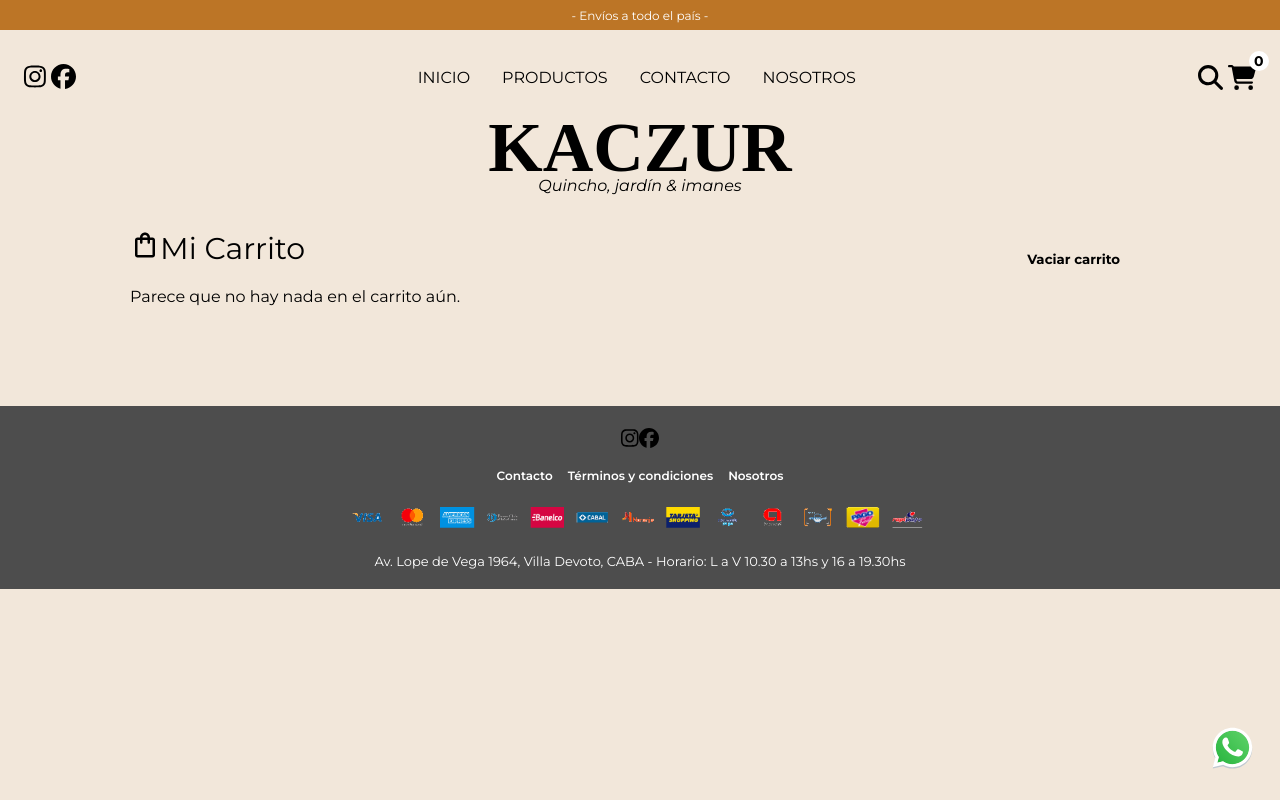
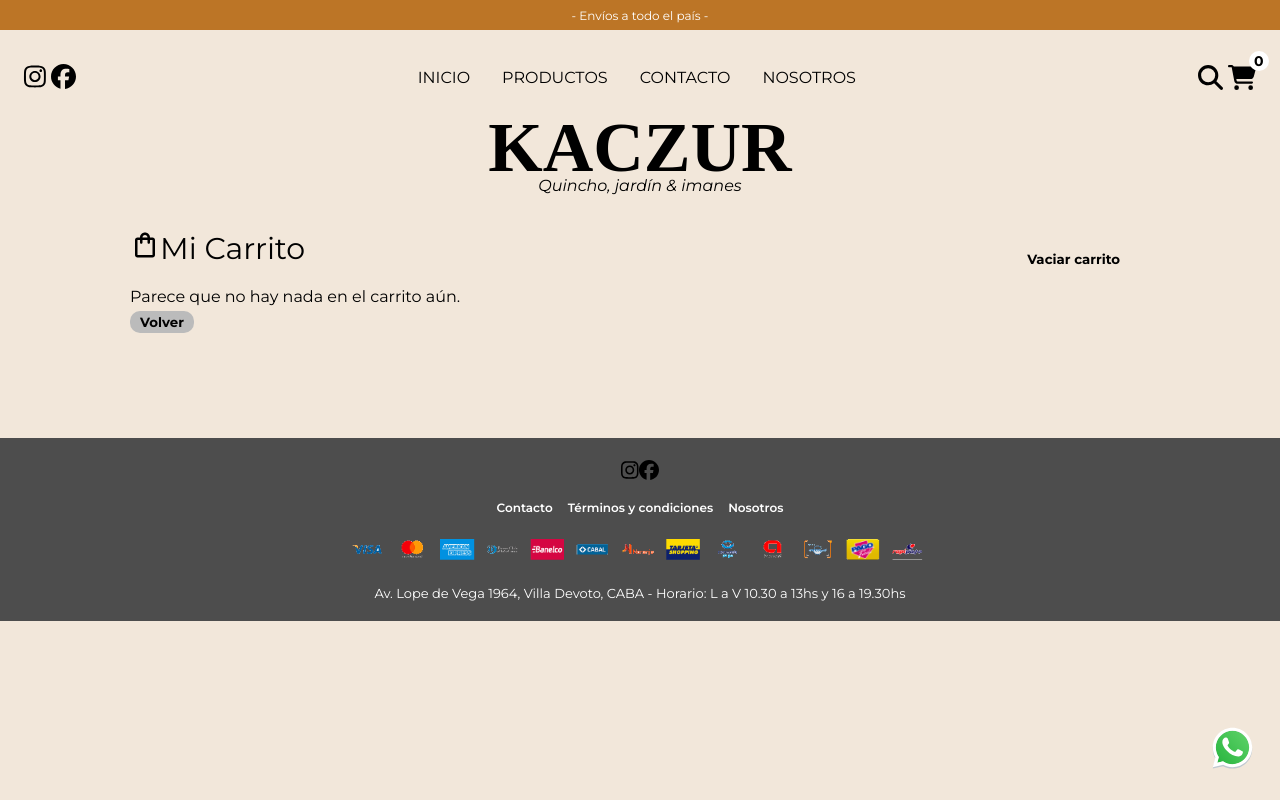
Before and after one commit to MartinaUrsa/PreEntrega2-Ursa, a React (Create React App) app: page /cart in a window 1280 px wide. Built offline with nearby package versions, Linux system fonts and the light colour scheme; a web font is replaced by a local one.

Commit message:
Corrección sincronización CartWidget e incorporación de deleteItem en Cart y CartPreview

```diff
--- a/src/App.js
+++ b/src/App.js
@@ -33,6 +33,7 @@ function App() {
                 <Route path="/productos/trampas-magneticas" element="Proximamente..." />
 
                 <Route path="/cart" element={<Cart />}/>
+                {/* <Route path="/cart/checkout" element={<Checkout />}/> */}
             </Route>
 
             <Route path="*" element={<Error404 />}/>
--- a/src/components/CartItemCard/CartItemCard.js
+++ b/src/components/CartItemCard/CartItemCard.js
@@ -2,17 +2,21 @@ import { useContext } from "react";
 import "./_CartItemCard.scss";
 import { CartContext } from "../Context/CartContext";
 
+import { MdClose } from "react-icons/md";
+import { Link } from "react-router-dom";
+
 
 const CartItemCard = () => {
 
-    const { carrito } = useContext(CartContext);
+    const { carrito, deleteItem } = useContext(CartContext);
 
 
     return (
         <div>
             {
-                    carrito.map((prod) => (
-                        <div className="info-preview">
+                carrito.map((prod) => (
+                    <Link to={`/productos/${prod.category}/${prod.id}`}>
+                        <div className="info-preview" key={prod.id}>
                             <img src={prod.pictureUrl}/>
                             <div key={prod.id} className="info-prod">
                                 <h3 className="title">{prod.title}</h3>
@@ -20,9 +24,12 @@ const CartItemCard = () => {
                                 <p>Cantidad: {prod.quantity}</p>
                                 <p>Precio total: ${prod.price * prod.quantity}</p>
                             </div>
+                            <MdClose onClick={() => deleteItem(prod)} className="delete-item-icon"/>
                         </div>
-                    ))
-                    }
+                    </Link>
+
+                ))
+            }
         </div>
     )
 }
--- a/src/components/CartItemCard/_CartItemCard.scss
+++ b/src/components/CartItemCard/_CartItemCard.scss
@@ -1,3 +1,6 @@
+
+a {
+    text-decoration: none;
 
     .info-preview {
         display: flex;
@@ -21,4 +24,10 @@
             }
         }
 
+        .delete-item-icon {
+            font-size: 25px;
+            cursor: pointer;
         }
+
+    }
+}
--- a/src/components/CartPreview/CartPreview.js
+++ b/src/components/CartPreview/CartPreview.js
@@ -34,7 +34,7 @@ const CartPreview = ({ toggleCartPreview }) => {
 
             <div className="cart-summary">
                 <div className="cart-total">Total carrito: ${precioTotal()}</div>
-                <TerminarCompra className="terminar-compra"/>
+                <TerminarCompra onClick={toggleCartPreview} className="terminar-compra"/>
                 <button className="vaciar-carrito" onClick={handleEmptyCart}>Vaciar carrito</button>
             </div>
         </div>
--- a/src/components/CartPreview/_CartPreview.scss
+++ b/src/components/CartPreview/_CartPreview.scss
@@ -46,7 +46,7 @@
 
         .cart-content {
             display: flex;
-            flex-direction: column;
+            // flex-direction: column;
         }
     }
 
--- a/src/components/Context/CartContext.js
+++ b/src/components/Context/CartContext.js
@@ -21,8 +21,15 @@ const CartContextProvider = ({children}) => {
         }
     }
 
+    const deleteItem = (prod) => {
+        setCarrito(
+            carrito.filter(a =>
+            a.id !== prod.id)
+        );
+    }
+
     const cartQuantity = () => {
-        return carrito.length;
+        return carrito.reduce((acc, prod) => acc + prod.quantity, 0);
     }
 
     const precioTotal = () => (
@@ -39,7 +46,8 @@ const CartContextProvider = ({children}) => {
             addToCart,
             cartQuantity,
             precioTotal,
-            emptyCart
+            emptyCart,
+            deleteItem
             } }>
             {children}
         </CartContext.Provider>
--- a/src/components/ItemCount/ItemCount.js
+++ b/src/components/ItemCount/ItemCount.js
@@ -1,10 +1,8 @@
 import './_ItemCount.scss';
 
 // ItemCount
-const ItemCount = ({quantity, handleClickResta, handleClickSuma, handleAddToCart}) => {
+const ItemCount = ({quantity, handleClickResta, handleClickSuma, handleAddToCart}) => (
 
-    const ItemCount = () => {
-        return (
     <div className='cart-actions-container'>
         <div className='cart-btn-div'>
             <button className="cart-btn" onClick={handleClickResta}>-</button>
@@ -14,12 +12,7 @@ const ItemCount = ({quantity, handleClickResta, handleClickSuma, handleAddToCart
 
         <button className='add-cart-btn' onClick={handleAddToCart}>Agregar al carrito</button>
     </div>
+
 )
-    }
-
-    return (
-        <ItemCount />
-    );
-}
 
 export default ItemCount;
--- a/src/components/ItemDetail/ItemDetail.js
+++ b/src/components/ItemDetail/ItemDetail.js
@@ -4,12 +4,11 @@ import ItemCount from "../ItemCount/ItemCount.js";
 import "./_ItemDetail.scss";
 import { useContext, useState } from "react";
 import { CartContext } from "../Context/CartContext.js";
-import CartPreview from "../CartPreview/CartPreview.js";
 
 
 const ItemDetail = ( {product} ) => {
 
-    const {pictureUrl, altImg, title, price, description, stock} = product;
+    const {pictureUrl, altImg, title, price, description} = product;
 
     const navigate = useNavigate();
 
--- a/src/pages/Cart/Cart.js
+++ b/src/pages/Cart/Cart.js
@@ -4,9 +4,12 @@ import { MdOutlineShoppingBag } from "react-icons/md";
 import { useContext } from 'react'
 
 import "./_Cart.scss";
+import { Link, useNavigate } from "react-router-dom";
 
 
 const Cart = () => {
+
+    const navigate = useNavigate();
 
     const { carrito, precioTotal, emptyCart } = useContext(CartContext);
 
@@ -24,12 +27,13 @@ const Cart = () => {
                 <button className="vaciar-carrito" onClick={handleEmptyCart}>Vaciar carrito</button>
             </div>
 
-            { carrito.length === 0 ? "Parece que no hay nada en el carrito aún." : (
+            { carrito.length === 0 ? (<div><p>Parece que no hay nada en el carrito aún.</p><button className="volver" onClick={() => navigate(-1)}>Volver</button></div>) : (
                 <div>
                     <CartItemCard />
                     <div className="checkout-btns">
                         <div className="cart-total">Total carrito: ${precioTotal()}</div>
-                        <button className="checkout">Ir a pagar</button>
+                        <Link to="/cart/checkout"><button className="checkout">Ir a pagar</button></Link>
+
                     </div>
                 </div>
             ) }
--- a/src/pages/Cart/_Cart.scss
+++ b/src/pages/Cart/_Cart.scss
@@ -3,6 +3,14 @@
 
 .cart-container {
     margin: 0 130px;
+
+    .volver {
+        background-color: rgb(187, 187, 187);
+        border-radius: 10px;
+        margin: 5px 0;
+        padding: 3px 10px;
+        font-weight: bold;
+    }
 
     .cart-header {
         display: flex;
```
Lines whose indentation alone changed are shown as unchanged.
